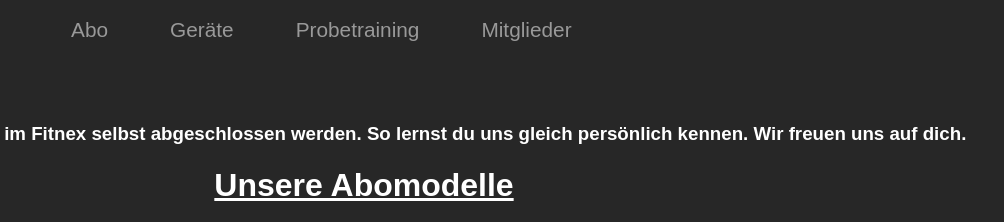
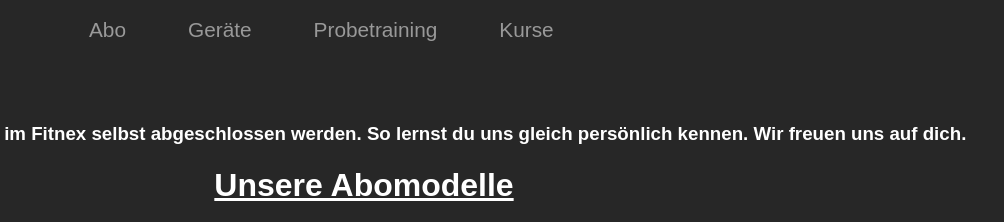
Before and after one commit to GolemT/Javascript, a website: page frontend/abo_page/abo.html in a window 1280 px wide. Shown: the top 222 px of the page, 276-1280 px from the left. Drawn offline with nearby package versions, Linux system fonts and the light colour scheme.

Commit message:
added dead link

```diff
--- a/frontend/abo_page/abo.html
+++ b/frontend/abo_page/abo.html
@@ -22,7 +22,7 @@
                 <li><a href="../abo_page/abo.html" class="nav-link">Abo</a></li>
                 <li><a href="" class="nav-link">Geräte</a></li>
                 <li><a href="" class="nav-link">Probetraining</a></li>
-                <li><a href="../overviewpage/overview.html" class="nav-link">Mitglieder</a></li>
+                <li><a href="" class="nav-link">Kurse</a></li>
             </ul>
         </div>
         <div class="user">
```
Also changed, not shown: frontend/create_customer_page/create.html (+1 -0 lines), frontend/edit_customer_page/edit.html (+1 -0 lines), frontend/overviewpage/overview.html (+1 -0 lines).
